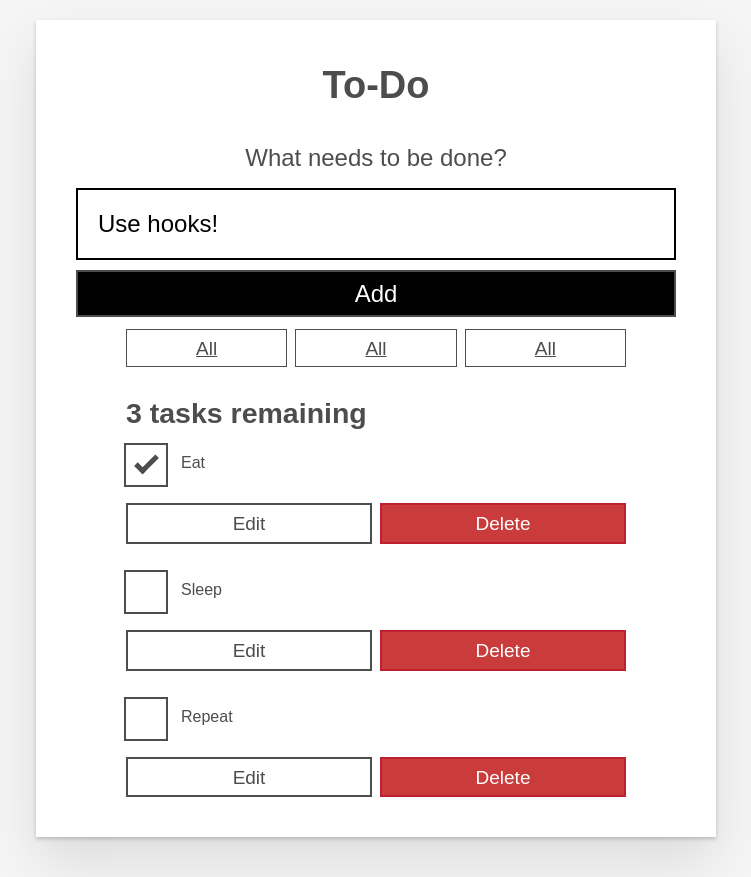
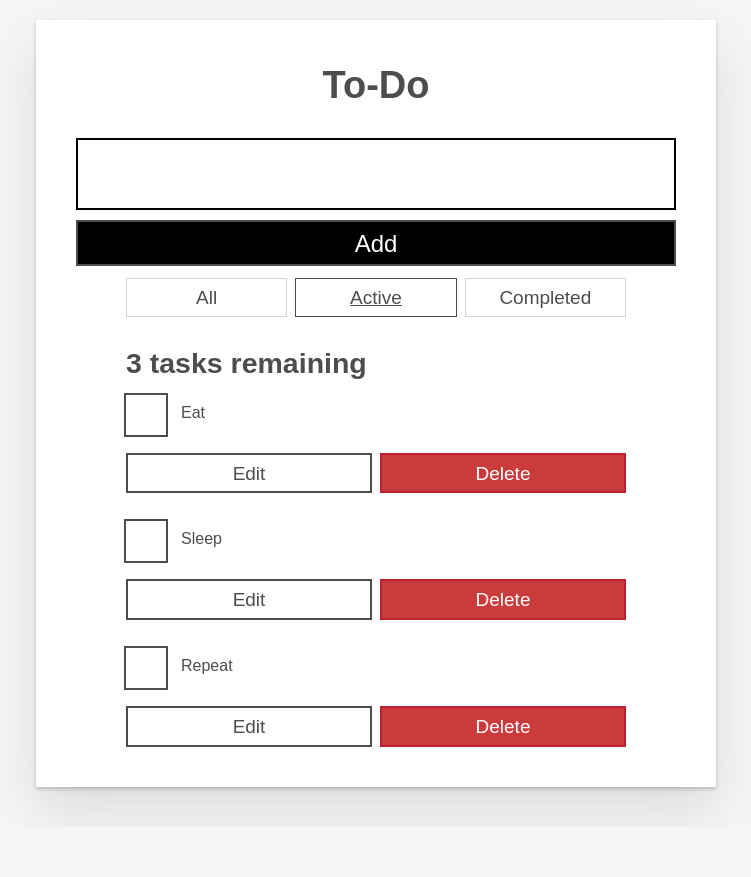
Before and after one commit to csnti/react-to-do, a React (Create React App) app: page / in a window 1280 px wide. Shown: the whole page, without its empty margins (264-1015 px from the left). After the commit the page ends 827 px from the top, so only its background shows below. Built offline with nearby package versions, Linux system fonts and the light colour scheme.

Commit message:
Added setState  hooks, event handlers, and taskList filter

```diff
--- a/src/App.js
+++ b/src/App.js
@@ -4,15 +4,33 @@
 import Todo from "./components/Todo";
 import { nanoid } from "nanoid";
 
+const FILTER_MAP = {
+  All: () => true,
+  Active: task => !task.completed,
+  Completed: task => task.completed
+};
+const FILTER_NAMES = Object.keys(FILTER_MAP);
+
 
 function App(props) {
   const [tasks, setTasks] = useState(props.tasks);
+  const [filter, setFilter] = useState('Active');
 
   function addTask(name) {
     const newTask = { id: "todo-" + nanoid(), name: name, completed: false };
     setTasks([...tasks, newTask]);
   }
 
+  function editTask(id, newName) {
+    const editedTaskList = tasks.map(task => {
+      if (id === task.id) {
+
+        return {...task, name: newName}
+      }
+      return task;
+    });
+    setTasks(editedTaskList);
+  }
 
   function toggleTaskCompleted(id) {
     const updatedTasks = tasks.map(task => {
@@ -32,8 +50,9 @@
     setTasks(remainingTasks);
   }
 
-
-  const taskList = tasks.map(task => (
+  const taskList = tasks
+  .filter(FILTER_MAP[filter])
+  .map(task => (
     <Todo
       id={task.id}
       name={task.name}
@@ -41,21 +60,28 @@
       key={task.id}
       toggleTaskCompleted={toggleTaskCompleted}
       deleteTask={deleteTask}
+      editTask={editTask}
+    />
+  ));
+
+  const filterList = FILTER_NAMES.map(name => (
+    <FilterButton
+      key={name}
+      name={name}
+      isPressed={name === filter}
+      setFilter={setFilter}
     />
   ));
 
   const tasksNoun = taskList.length !== 1 ? 'tasks' : 'task';
   const headingText = `${taskList.length} ${tasksNoun} remaining`;
 
-
   return (
     <div className="todoapp stack-large">
       <h1>To-Do</h1>
       <Form addTask={addTask} />
       <div className="filters btn-group stack-exception">
-        <FilterButton />
-        <FilterButton />
-        <FilterButton />
+        {filterList }
       </div>
       <h2 id="list-heading">{headingText}</h2>
       <ul
--- a/src/components/FilterButton.js
+++ b/src/components/FilterButton.js
@@ -2,9 +2,14 @@
 
 function FilterButton(props) {
   return (
-    <button type="button" className="btn toggle-btn" aria-pressed="true">
+    <button
+      type="button"
+      className="btn toggle-btn"
+      aria-pressed={props.isPressed}
+      onClick={() => props.setFilter(props.name)}
+    >
       <span className="visually-hidden">Show </span>
-      <span>all </span>
+      <span>{props.name}</span>
       <span className="visually-hidden"> tasks</span>
     </button>
   );
--- a/src/components/Form.js
+++ b/src/components/Form.js
@@ -1,7 +1,7 @@
 import React, { useState } from "react";
 
 function Form(props) {
-  const [name, setName] = useState('Use hooks!')
+  const [name, setName] = useState('')
 
   function handleSubmit(e) {
     e.preventDefault();
@@ -14,11 +14,6 @@
   }
   return (
     <form onSubmit={handleSubmit}>
-      <h2 className="label-wrapper">
-        <label htmlFor="new-todo-input" className="label__lg">
-          What needs to be done?
-        </label>
-      </h2>
       <input
         type="text"
         id="new-todo-input"
--- a/src/components/Todo.js
+++ b/src/components/Todo.js
@@ -1,8 +1,53 @@
-import React from "react";
+import React, { useState } from "react";
 
 export default function Todo(props) {
-  return (
-    <li className="todo stack-small">
+
+  const [isEditing, setEditing] = useState(false);
+  const [newName, setNewName] = useState('');
+
+  function handleChange(e) {
+    setNewName(e.target.value);
+  }
+
+  function handleSubmit(e) {
+    e.preventDefault();
+    props.editTask(props.id, newName);
+    setNewName("");
+    setEditing(false);
+  }
+
+  const editingTemplate = (
+    <form className="stack-small" onSubmit={handleSubmit}>
+      <div className="form-group">
+        <label className="todo-label" htmlFor={props.id}>
+          New name for {props.name}
+        </label>
+        <input
+          id={props.id}
+          className="todo-text"
+          type="text"
+          value={newName}
+          onChange={handleChange}
+        />
+      </div>
+      <div className="btn-group">
+        <button
+          type="button"
+          className="btn todo-cancel"
+          onClick={() => setEditing(false)}
+        >
+          Cancel
+          <span className="visually-hidden">renaming {props.name}</span>
+        </button>
+        <button type="submit" className="btn btn__primary todo-edit">
+          Save
+          <span className="visually-hidden">new name for {props.name}</span>
+        </button>
+      </div>
+    </form>
+  );
+  const viewTemplate = (
+    <div className="stack-small">
       <div className="c-cb">
           <input
             id={props.id}
@@ -15,7 +60,7 @@
           </label>
         </div>
         <div className="btn-group">
-        <button type="button" className="btn">
+          <button type="button" className="btn" onClick={() => setEditing(true)}>
             Edit <span className="visually-hidden">{props.name}</span>
           </button>
           <button
@@ -26,6 +71,9 @@
             Delete <span className="visually-hidden">{props.name}</span>
           </button>
         </div>
-    </li>
+    </div>
   );
+
+
+  return <li className="todo">{isEditing ? editingTemplate : viewTemplate}</li>
 }
--- a/src/index.js
+++ b/src/index.js
@@ -6,7 +6,7 @@
 
 
 const DATA = [
-  { id: "todo-0", name: "Eat", completed: true },
+  { id: "todo-0", name: "Eat", completed: false },
   { id: "todo-1", name: "Sleep", completed: false },
   { id: "todo-2", name: "Repeat", completed: false }
 ];
```
Lines whose indentation alone changed are shown as unchanged.
